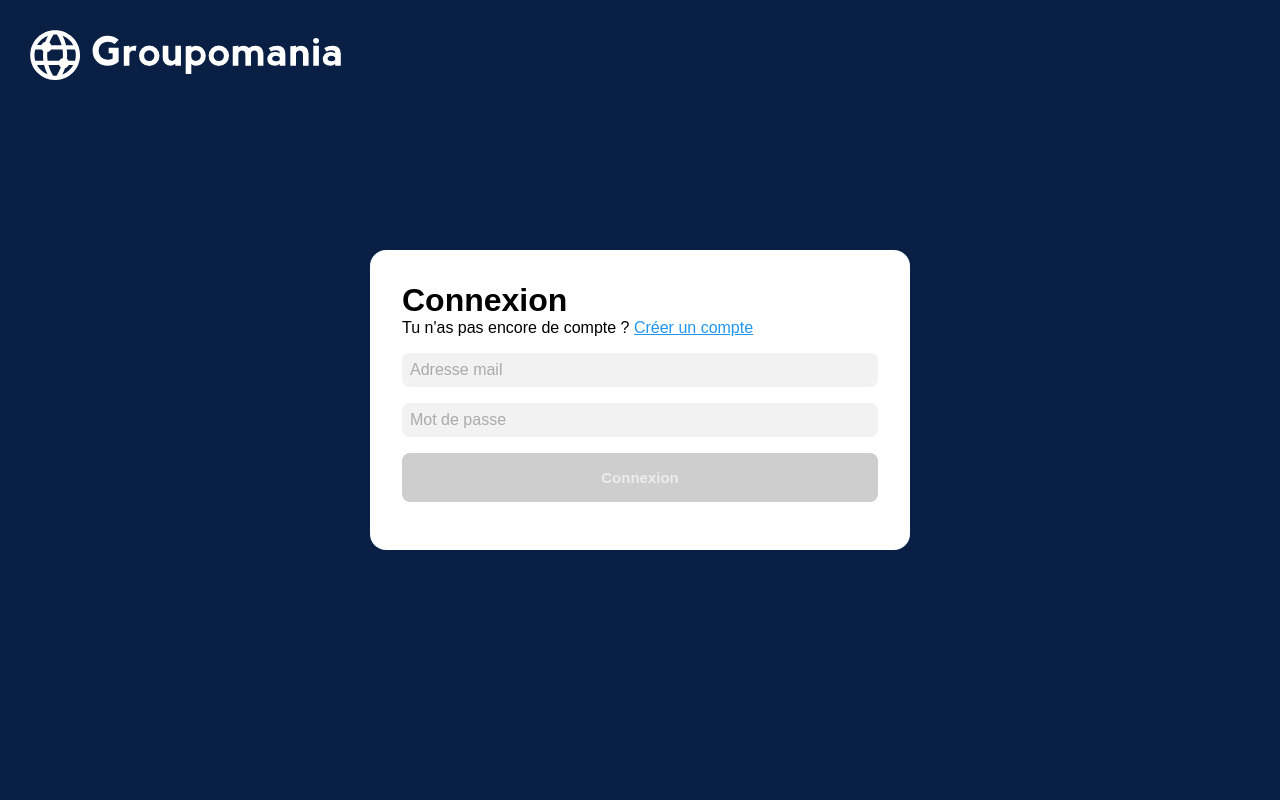
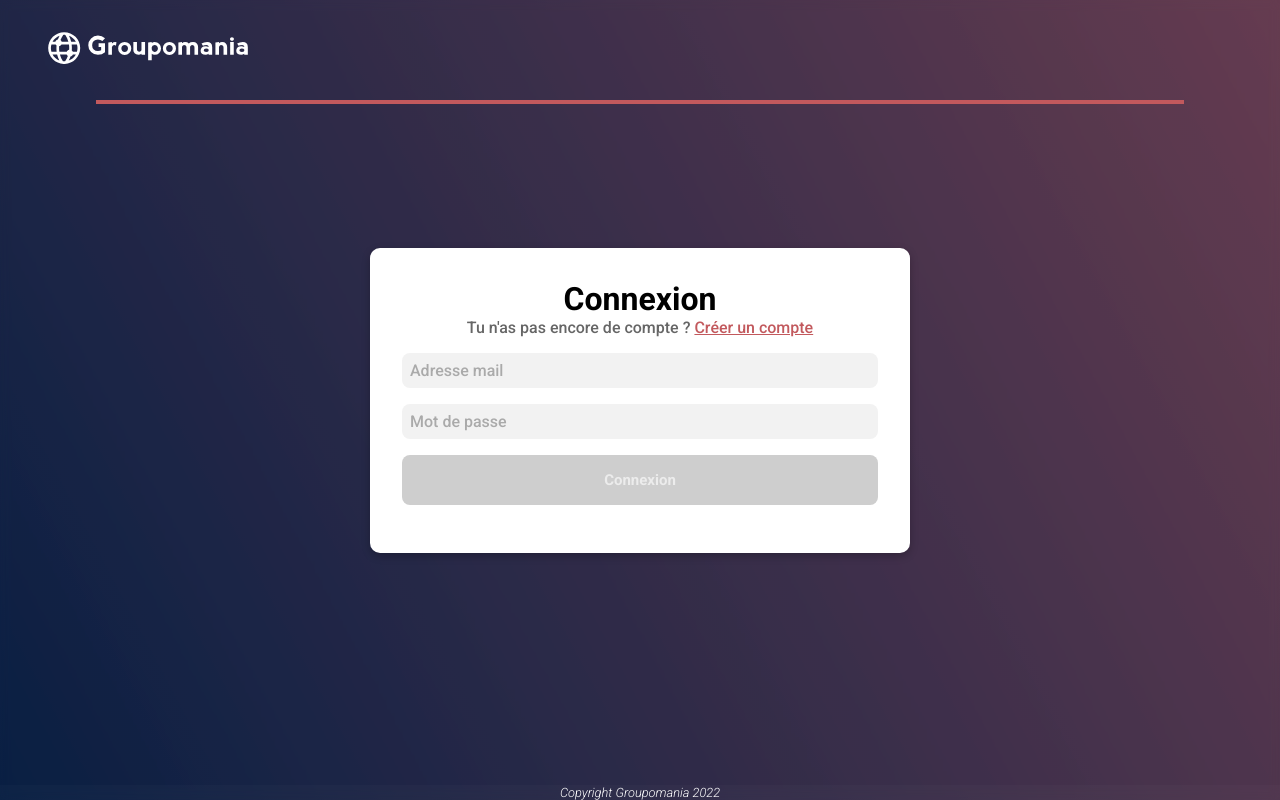
Before and after one commit to NicolasBoutoille/P7_Groupomania, a Vue app in the folder frontend/: page /#/ in a window 1280 px wide. Built offline with nearby package versions, Linux system fonts and the light colour scheme.

Commit message:
Add checkinput

```diff
--- a/frontend/package.json
+++ b/frontend/package.json
@@ -22,7 +22,9 @@
     "@vue/compiler-sfc": "^3.0.0",
     "babel-eslint": "^10.1.0",
     "eslint": "^6.7.2",
-    "eslint-plugin-vue": "^7.0.0"
+    "eslint-plugin-vue": "^7.0.0",
+    "node-sass": "^4.14.1",
+    "sass-loader": "^10.2.1"
   },
   "eslintConfig": {
     "root": true,
--- a/frontend/src/App.vue
+++ b/frontend/src/App.vue
@@ -3,78 +3,119 @@
     <!-- <router-link to="/">Login</router-link> |
     <router-link to="/about">Signup</router-link> -->
   </div>
-  <router-view/>
+  <router-view />
 </template>
 
 <style>
+@import url("https://fonts.googleapis.com/css2?family=Roboto:ital,wght@0,300;0,400;0,500;0,700;1,300&display=swap");
 
 * {
-  font-family: 'Avenir', sans-serif;
-  margin:0;
+  font-family: "Roboto", sans-serif;
+  margin: 0;
   padding: 0;
   box-sizing: border-box;
 }
+
+body {
+  background-image: linear-gradient(62deg, #091F43 0%, #C2595D 200%);
+  backdrop-filter: blur(5px) opacity(0.8);
+  height: 100vh;
+  position: relative;
+}
+
+header {
+  position: absolute;
+  top: 0;
+  left: 0;
+  width: 100%;
+}
+
+img {
+  margin: 2rem 3rem;
+  width: 200px;
+}
+
+.line {
+  margin: auto;
+  width: 85%;
+  height: 0;
+  border: 2px solid #C2595D;
+}
+
 #app {
   max-width: 100%;
-}
-body {
-  background-color: #091F43;
+  height: 100vh;
   display: flex;
   align-items: center;
   justify-content: center;
-  min-height: 100vh;
-  padding:32px;
 }
-img {
-  position: absolute;
-  top: 30px;
-  left: 30px;
-  height: 50px;
+
+.card {
+  margin: 1rem;
+  width: 540px;
+  background: white;
+  border-radius: 10px;
+  padding: 32px;
+  box-shadow: rgba(0, 0, 0, 0.24) 0px 3px 8px;
 }
-.card {
-  max-width: 100%;
-  width: 540px;
-  background:white;
-  border-radius: 16px;
-  padding:32px;
-}
+
 .card__title {
-  text-align:center;
+  text-align: center;
   font-weight: 800;
 }
+
 .card__subtitle {
   text-align: center;
-  color:#666;
+  color: #666;
   font-weight: 500;
 }
+
 .button {
-    background: #2196F3;
-    color:white;
+  background-color: #C2595D;
+  color: white;
   border-radius: 8px;
   font-weight: 800;
   font-size: 15px;
   border: none;
   width: 100%;
   padding: 16px;
-    transition: .4s background-color;
+  transition: 0.4s filter;
 }
+
 .card__action {
-    color:#2196F3;
+  color: #C2595D;
   text-decoration: underline;
 }
+
 .card__action:hover {
-    cursor:pointer;
+  cursor: pointer;
 }
+
 .button:hover {
-    cursor:pointer;
-    background: #1976D2;
+  cursor: pointer;
+  filter: brightness(0.85);
 }
+
 .button--disabled {
-    background:#cecece;
-    color:#ececec
+  background: #cecece;
+  color: #ececec;
 }
+
 .button--disabled:hover {
-    cursor:not-allowed;
-    background:#cecece;
+  cursor: not-allowed;
+  background: #cecece;
+}
+
+.footer {
+  background-color:rgba(255, 255, 255, 0.02);
+  display: flex;
+  justify-content: center;
+  position: absolute;
+  bottom: 0;
+  width: 100%;
+  color: white;
+  font-style: italic;
+  font-weight: lighter;
+  font-size: 0.8rem;
 }
 </style>
--- a/frontend/src/store/index.js
+++ b/frontend/src/store/index.js
@@ -3,10 +3,11 @@ import { createStore } from 'vuex'
 export default createStore({
   state: {
   },
+  getters: {
+  },
   mutations: {
   },
   actions: {
-
   },
   modules: {
   }
--- a/frontend/src/views/Login.vue
+++ b/frontend/src/views/Login.vue
@@ -1,13 +1,15 @@
 <template>
-  <div class="logo">
+  <header>
     <img
+      class="logo"
       src="../assets/icon-left-font-monochrome-white.svg"
       alt="Logo Groupomania"
     />
-  </div>
+    <div class="line"></div>
+  </header>
   <div class="card">
-    <h1 class="card_title">Connexion</h1>
-    <p class="card_subtitle">
+    <h1 class="card__title">Connexion</h1>
+    <p class="card__subtitle">
       Tu n'as pas encore de compte ?
       <span class="card__action" @click="switchToCreateAccount()"
         >Créer un compte</span
@@ -17,24 +19,34 @@
         <input
           v-model="email"
           class="form-row__input"
-        type="text"
+          type="email"
           placeholder="Adresse mail"
+          required
         />
       </div>
+      <p v-if="errors.length > 0">{{ errors }}</p>
       <div class="form-row">
         <input
           v-model="password"
           class="form-row__input"
           type="password"
           placeholder="Mot de passe"
+          required
         />
       </div>
       <div class="form-row">
-      <button @click="login()" class="button" :class="{ 'button--disabled': !validatedFields }">
+        <button
+          @click="login()"
+          class="button"
+          :class="{ 'button--disabled': !validatedFields }"
+        >
           Connexion
         </button>
       </div>
   </div>
+  <footer class="footer">
+    <p>{{ copyright }}</p>
+  </footer>
 </template>
 
 <script>
@@ -44,6 +56,7 @@ export default {
     return {
       email: "",
       password: "",
+      errors: ""
     };
   },
   computed: {
@@ -54,12 +67,16 @@ export default {
         return false;
       }
     },
+    copyright() {
+      const currentYear = new Date().getFullYear();
+      return `Copyright Groupomania ${currentYear}`;
+    },
   },
   methods: {
     switchToCreateAccount: function () {
-      window.location.href = "http://localhost:8080/#/signup";
+      this.$router.push("/signup")
     },
-    login: function () {
+    login() {
       const data = {
         email: this.email,
         password: this.password,
@@ -72,15 +89,25 @@ export default {
         body: JSON.stringify(data),
       })
         .then((res) => res.json())
-        .then((res) => localStorage.setItem("token", res.token))
-        .catch((err) => console.log(err));
+        .then((res) => {
+          if(!res.length > 0) {
+            console.log(res);
+            this.errors = res[0].msg;
+          } else {
+            localStorage.setItem("token", res.token)
+          }
+         })
+        .catch((error) => {
+          console.log(error)
+        })
     },
   },
 };
 </script>
 
-<style scoped>
+<style>
 .form-row {
+  position: relative;
   display: flex;
   margin: 16px 0px;
   gap: 16px;
--- a/frontend/src/views/Signup.vue
+++ b/frontend/src/views/Signup.vue
@@ -1,13 +1,15 @@
 <template>
-  <div class="logo">
-    <img
-      src="../assets/icon-left-font-monochrome-white.svg"
-      alt="Logo Groupomania"
-    />
-  </div>
+  <header>
+      <img
+        class="logo"
+        src="../assets/icon-left-font-monochrome-white.svg"
+        alt="Logo Groupomania"
+      />
+      <div class="line"></div>
+  </header>
   <div class="card">
-    <h1 class="card_title">Inscription</h1>
-    <p class="card_subtitle">
+    <h1 class="card__title">Inscription</h1>
+    <p class="card__subtitle">
       Tu as déjà un compte ?
       <span class="card__action" @click="switchToLogin()">Se connecter</span>
     </p>
@@ -45,6 +47,9 @@
       </button>
     </div>
   </div>
+  <footer class="footer">
+    <p>{{ copyright }}</p>
+  </footer>
 </template>
 
 <script>
@@ -65,36 +70,37 @@ export default {
         return false;
       }
     },
+    copyright() {
+      const currentYear = new Date().getFullYear();
+      return `Copyright Groupomania ${currentYear}`;
+    },
   },
   methods: {
     switchToLogin: function () {
       window.location.href = "http://localhost:8080/#/";
     },
-    // createAccount: function () {
-    //   this.$store.dispatch('createAccount', {
-    //     email : this.email,
-    //     username: this.username,
-    //     password: this.password
-    //   }).then(function (response) {
-    //     console.log(response);
-    //   }).
-    // },
-    createAccount () {
+    createAccount() {
       const data = {
-        email : this.email,
-        username : this.username,
-        password : this.password
+        email: this.email,
+        username: this.username,
+        password: this.password,
       };
-      fetch('http://localhost:3000/api/signup', {
+      fetch("http://localhost:3000/api/signup", {
         method: "POST",
         headers: {
-          'Content-Type': 'application/json'
+          "Content-Type": "application/json",
         },
         body: JSON.stringify(data),
       })
-      .then(res => res.json())
-      .catch((error) => console.log(error))
-    }
+        .then((res) => res.json())
+        .then((res) => {
+          if(!res.ok){
+            console.log(res)
+          } else {
+            console.log(res.message)
+          }
+        })
+    },
   },
 };
 </script>
```
Also changed, not shown: 2 other files (tests, documents, lock files or other folders). Lines whose indentation alone changed are shown as unchanged.
